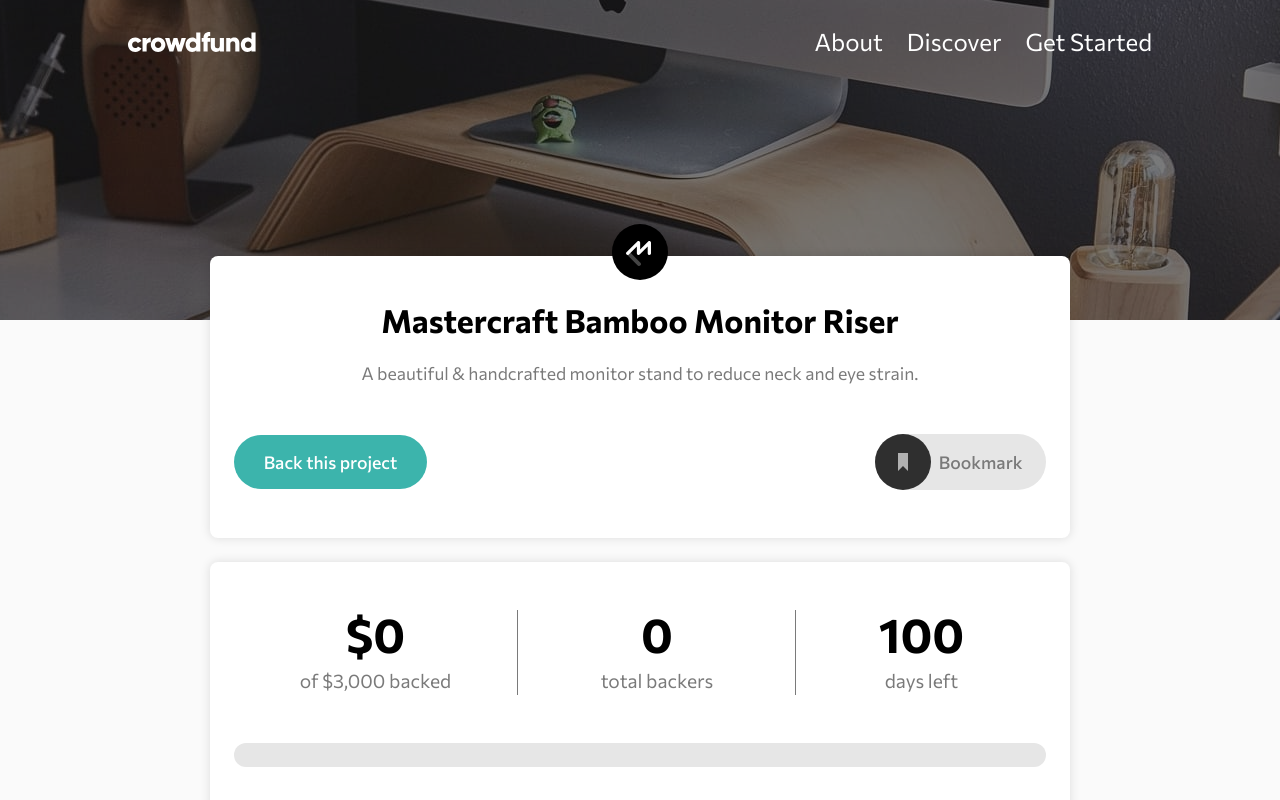
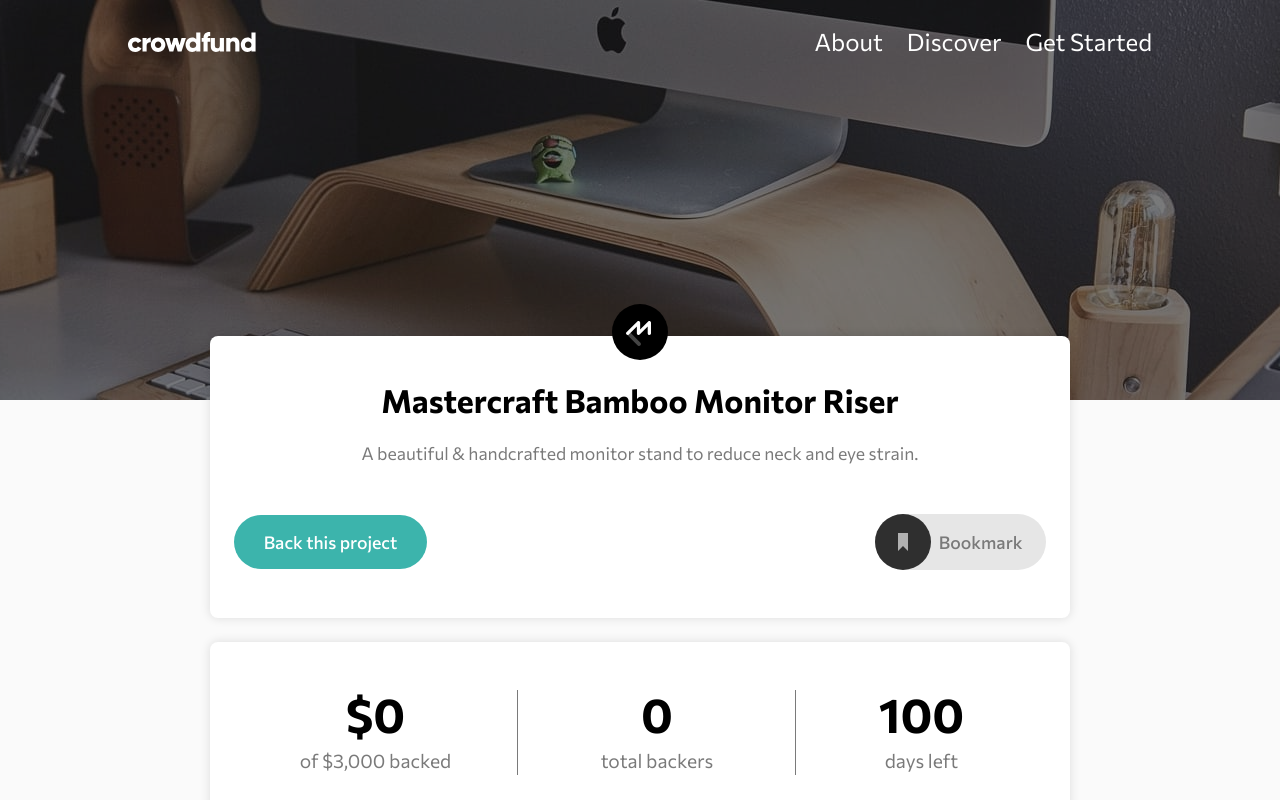
Before and after one commit to jmnyarega/crowdfunding-app, a Vue app: page / in a window 1280 px wide. Shown: the top 800 px of the page. Built offline with nearby package versions, Linux system fonts and the light colour scheme.

Commit message:
desktop background

```diff
--- a/src/components/Hero.vue
+++ b/src/components/Hero.vue
@@ -58,18 +58,17 @@ export default {
   &--bg {
     background: no-repeat
                 url(../assets/image-hero-mobile.jpg)
-                center
                 var(--dark-gray);
     background-size: cover;
     background-blend-mode: multiply;
-    min-height: 15rem;
+    min-height: 20rem;
 
     @media (min-width: 50em) {
-      min-height: 20rem;
-    background: no-repeat
-                url(../assets/image-hero-desktop.jpg)
-                center
-                var(--dark-gray);
+      min-height: 25rem;
+      background: no-repeat
+                  url(../assets/image-hero-desktop.jpg)
+                  center
+                  var(--dark-gray);
     }
   }
 
```
